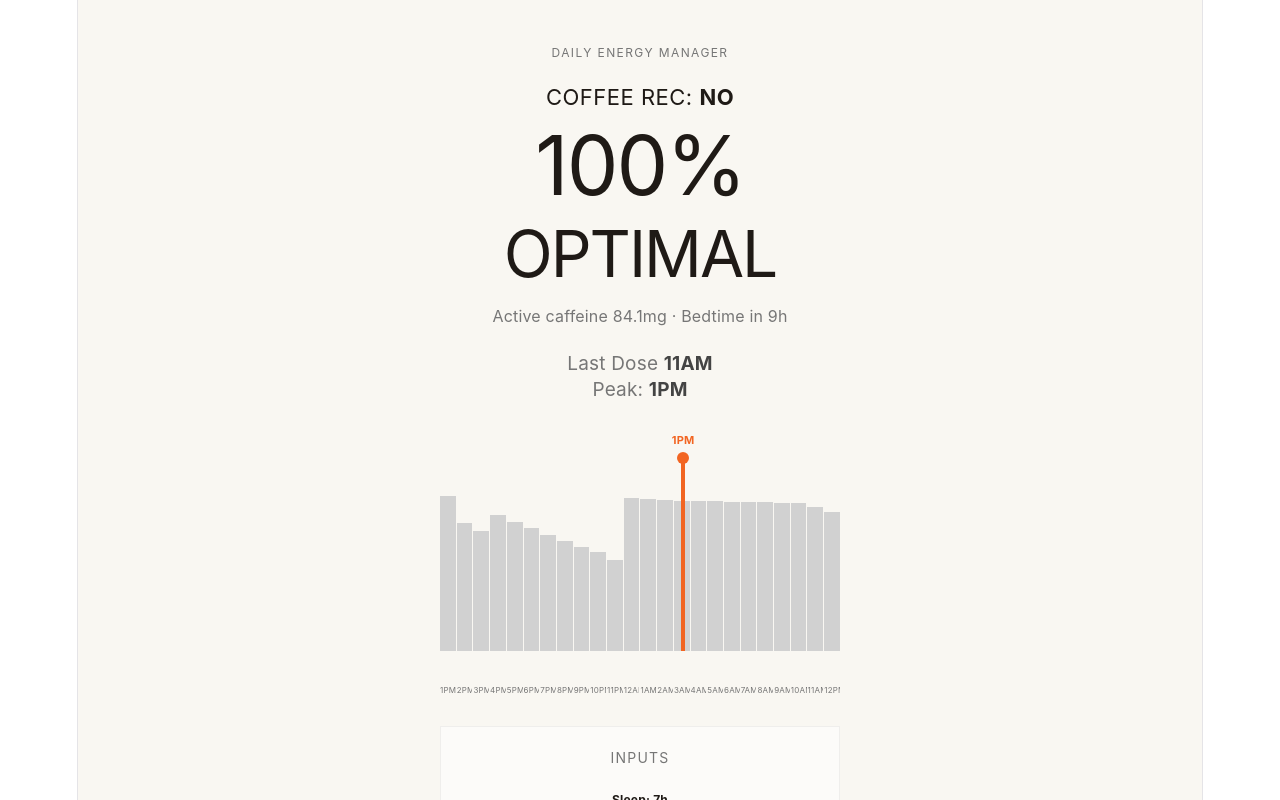
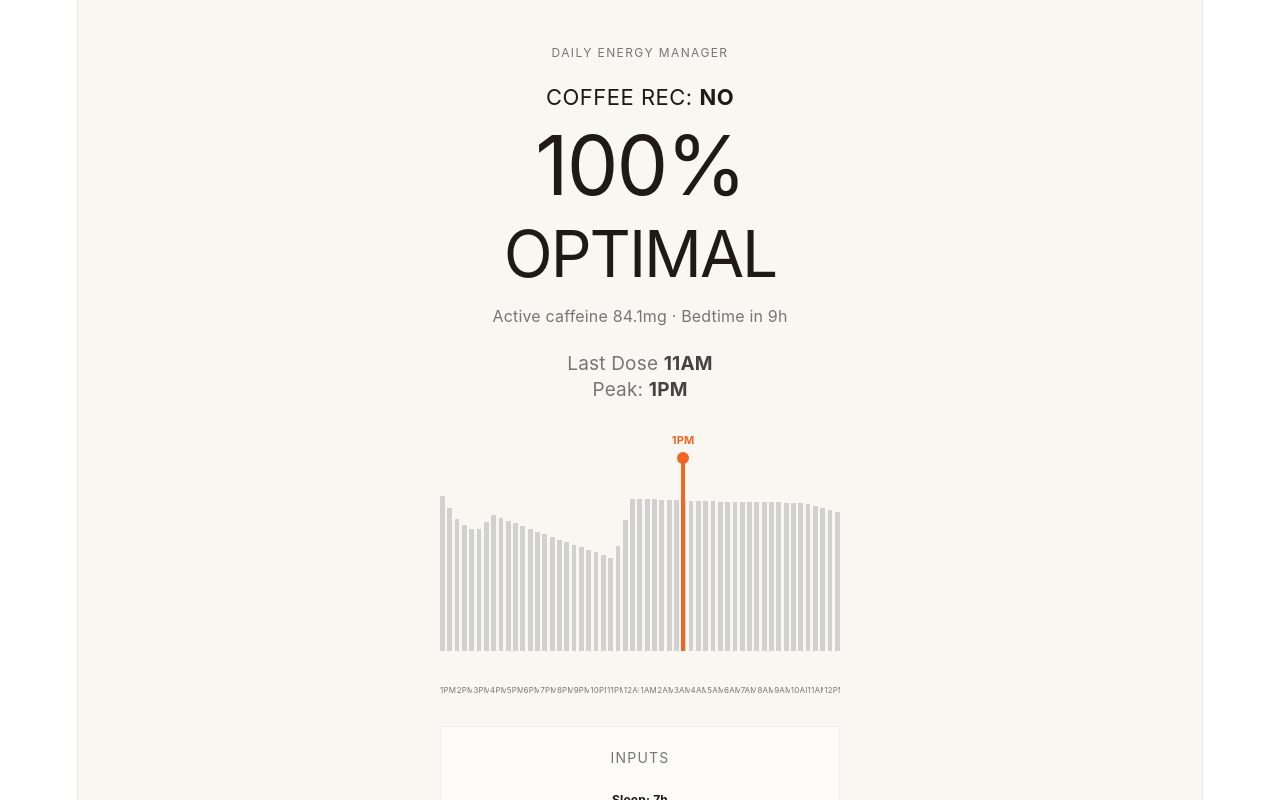
Before and after one commit to hollandblumer/daily-energy-manager, a React (Vite) app: page / in a window 1280 px wide. Shown: the top 800 px of the page. Built offline with nearby package versions, Linux system fonts and the light colour scheme; no server answers.

Commit message:
Use dense bars for energy chart

```diff
--- a/src/App.jsx
+++ b/src/App.jsx
@@ -142,6 +142,35 @@ function buildFallbackResult(payload) {
   };
 }
 
+function buildDenseBars(points, count = 55) {
+  if (!points.length) {
+    return [];
+  }
+  if (points.length === 1) {
+    return Array.from({ length: count }, (_, index) => ({
+      key: `${index}-${points[0].time_24h}`,
+      energy_score: points[0].energy_score,
+    }));
+  }
+
+  return Array.from({ length: count }, (_, index) => {
+    const ratio = index / (count - 1);
+    const position = ratio * (points.length - 1);
+    const lowerIndex = Math.floor(position);
+    const upperIndex = Math.min(points.length - 1, lowerIndex + 1);
+    const blend = position - lowerIndex;
+    const lower = points[lowerIndex];
+    const upper = points[upperIndex];
+    const energyScore =
+      lower.energy_score + (upper.energy_score - lower.energy_score) * blend;
+
+    return {
+      key: `${index}-${lower.time_24h}-${upper.time_24h}`,
+      energy_score: energyScore,
+    };
+  });
+}
+
 const initialPayload = {
   sleep_hrs: 7,
   alcohol_units: 0,
@@ -190,6 +219,7 @@ export default function App() {
   }, [form]);
 
   const graphData = useMemo(() => apiResult.forecast ?? [], [apiResult.forecast]);
+  const denseBars = useMemo(() => buildDenseBars(graphData), [graphData]);
   const peakPoint = useMemo(() => {
     if (!graphData.length) {
       return null;
@@ -246,9 +276,9 @@ export default function App() {
           </div>
           <div style={styles.graphArea}>
             <div style={styles.graphBars}>
-              {graphData.map((point) => (
+              {denseBars.map((point) => (
                 <div
-                  key={point.hour_offset}
+                  key={point.key}
                   style={{
                     ...styles.bar,
                     height: `${Math.max(34, point.energy_score * 1.55)}px`,
@@ -470,7 +500,7 @@ const styles = {
   graphBars: {
     display: "flex",
     alignItems: "flex-end",
-    gap: "1px",
+    gap: "2.5px",
     width: "100%",
     height: "160px",
     position: "absolute",
```
